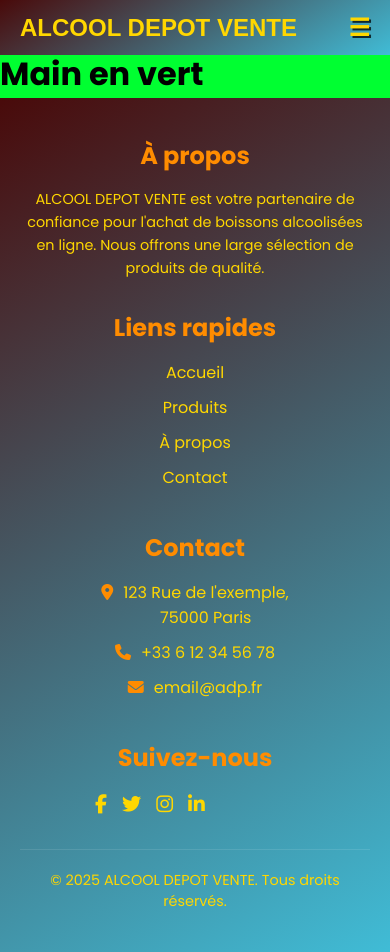
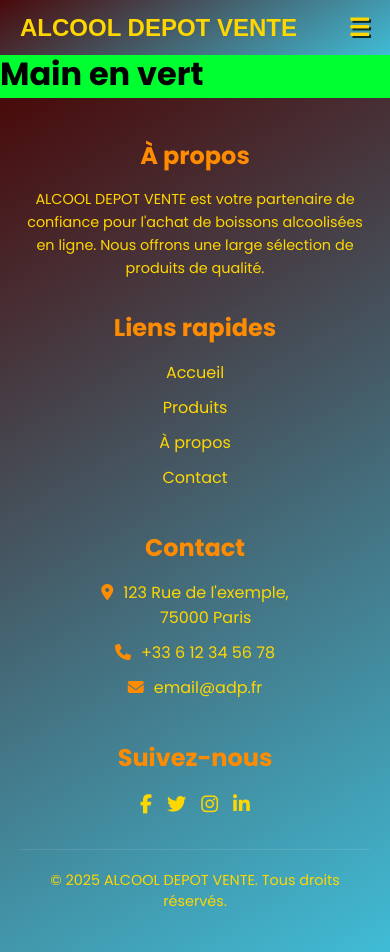
Before and after one commit to objectifMH/adp, an Angular app in the folder ADP/: page / in a window 390 px wide. Built offline with nearby package versions, Linux system fonts and the light colour scheme.

Commit message:
feat: footer media queries scss alignement des socials-icons

```diff
--- a/ADP/src/app/shared/components/footer/footer.component.scss
+++ b/ADP/src/app/shared/components/footer/footer.component.scss
@@ -89,7 +89,6 @@
 
     .social-icons {
       @include flex-center(row);
-      justify-content: start;
       gap: 15px;
 
       a {
@@ -100,6 +99,15 @@
         &:hover {
           color: var(--accent-color);
         }
+      }
+
+      // Appliquer justify-content: start pour les écrans plus larges que mobile
+      @include respond-to(tablet) {
+        justify-content: start;
+      }
+
+      @include respond-to(desktop) {
+        justify-content: start;
       }
     }
   }
--- a/ADP/src/styles.scss
+++ b/ADP/src/styles.scss
@@ -30,8 +30,10 @@ body {
 }
 
 :root {
-  --primary-color-blue: #003e59;
+  /** --primary-color-blue: #003e59; **/
   --primary-color-gradient: #40bcd6;
+
+  --primary-color: #003e59;
 
   --primary-color: rgb(73, 10, 10);
 
```
